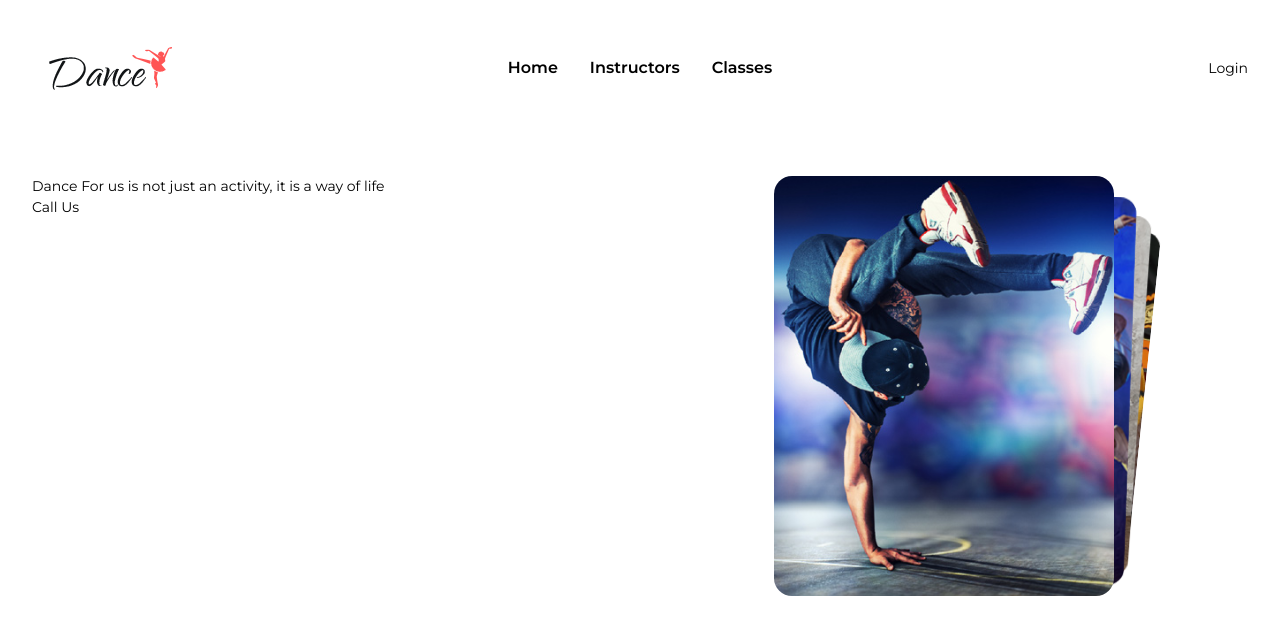
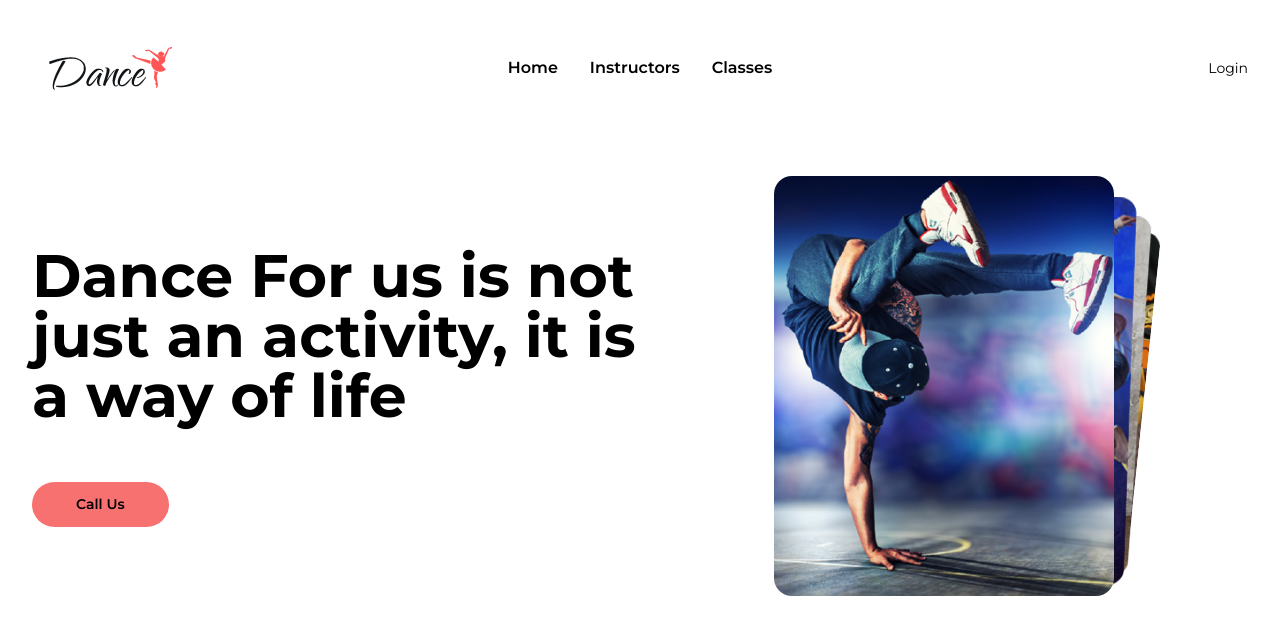
Before and after one commit to maruf-hasann/dance, a React (Vite) app: page / in a window 1280 px wide. Shown: the top 634 px of the page. Built offline with nearby package versions, Linux system fonts and the light colour scheme.

Commit message:
hero section done

```diff
--- a/src/Pages/Home/HeroSection/Hero.jsx
+++ b/src/Pages/Home/HeroSection/Hero.jsx
@@ -4,12 +4,15 @@ import Slider from '../Slider/Slider';
 const Hero = () => {
     return (
       <div className="my_container">
-        <div className='flex'>
-          <div className='w-1/2'>
-            <h2>Dance For us is not just an activity, it is a way of life</h2>
-            <button>Call Us</button>
+        <div className="lg:flex items-center">
+          <div className="lg:w-1/2">
+            <h2 className="lg:text-6xl text-3xl text-center lg:text-left font-bold mb-5 lg:mb-14">
+              Dance For us is not <br className='lg:hidden' /> just an activity, it is
+              <br className='lg:hidden' /> a way of life
+            </h2>
+            <button className='px-11 font-semibold rounded-3xl block mx-auto lg:ms-0 bg-red-400 py-3'>Call Us</button>
           </div>
-          <div className='w-1/2'>
+          <div className="lg:w-1/2 mt-10 lg:mt-0">
             <Slider></Slider>
           </div>
         </div>
```
